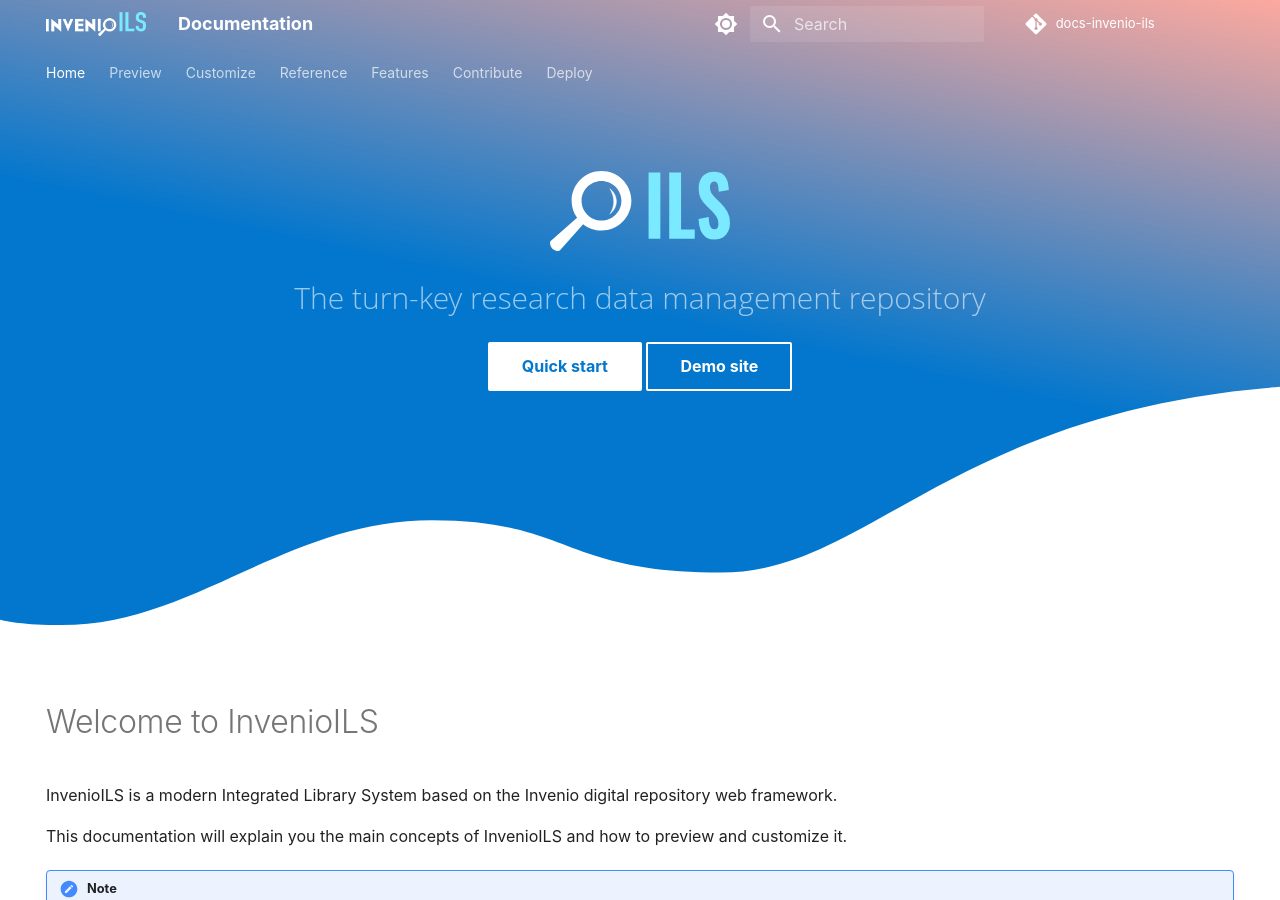
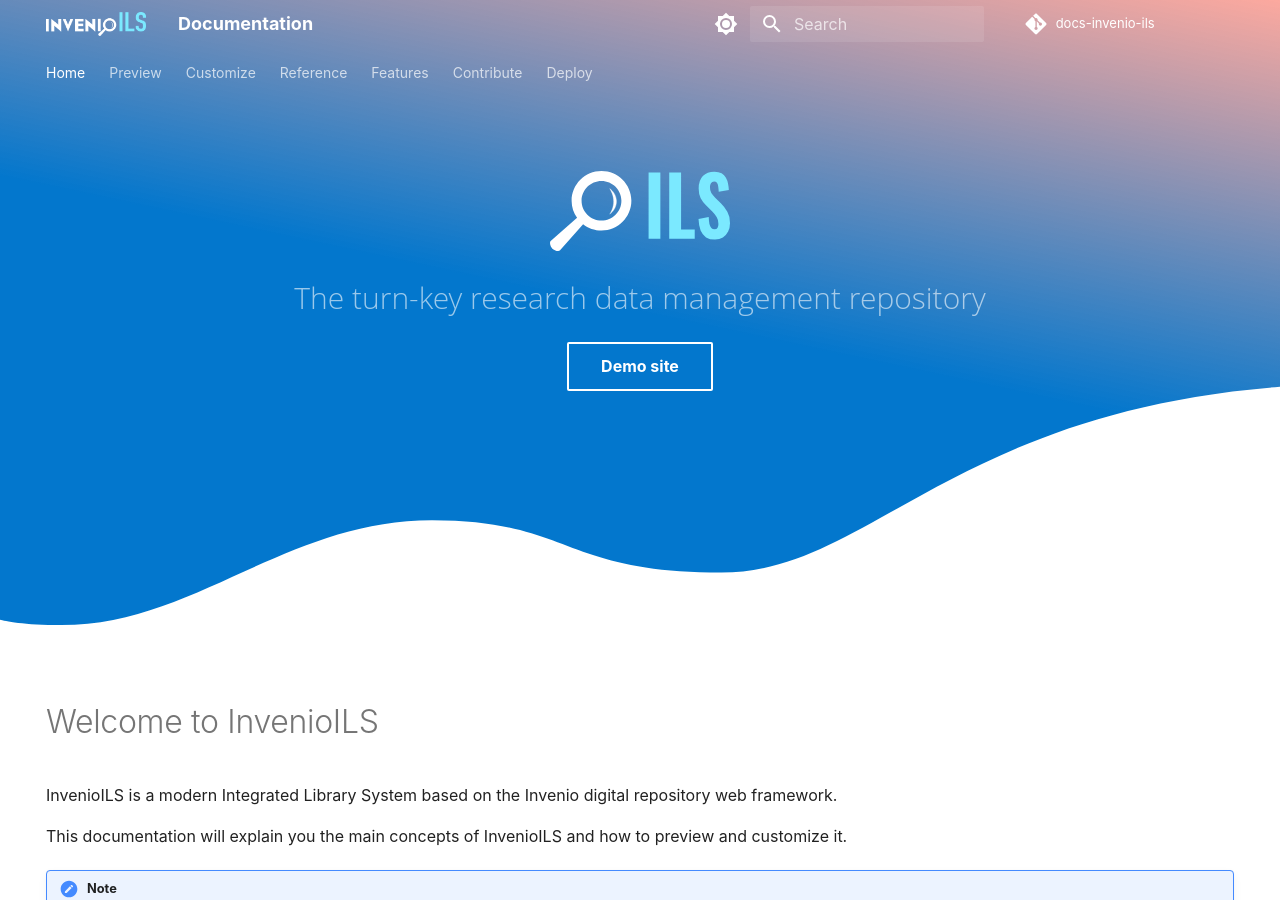
Before and after one commit to inveniosoftware/docs-invenio-ils, an MkDocs documentation site: the page built from docs/index.md, in a window 1280 px wide and 900 px high. Built offline with MkDocs 1.6.1 and Material for MkDocs 9.7.7, drawn with Linux system fonts in a browser that asks for light colours; comment, search, counter and statistics services are not loaded.

Commit message:
frontpage: remove broken link

```diff
--- a/theme/frontpage.html
+++ b/theme/frontpage.html
@@ -86,7 +86,6 @@
     <div class="ils-hero-subtitle">
         The turn-key research data management repository
     </div>
-    <a href="/install/" class="md-button md-button--primary">Quick start</a>
     <a href="https://invenioils.web.cern.ch" class="md-button">Demo site</a>
   </div>
 </section>
```
